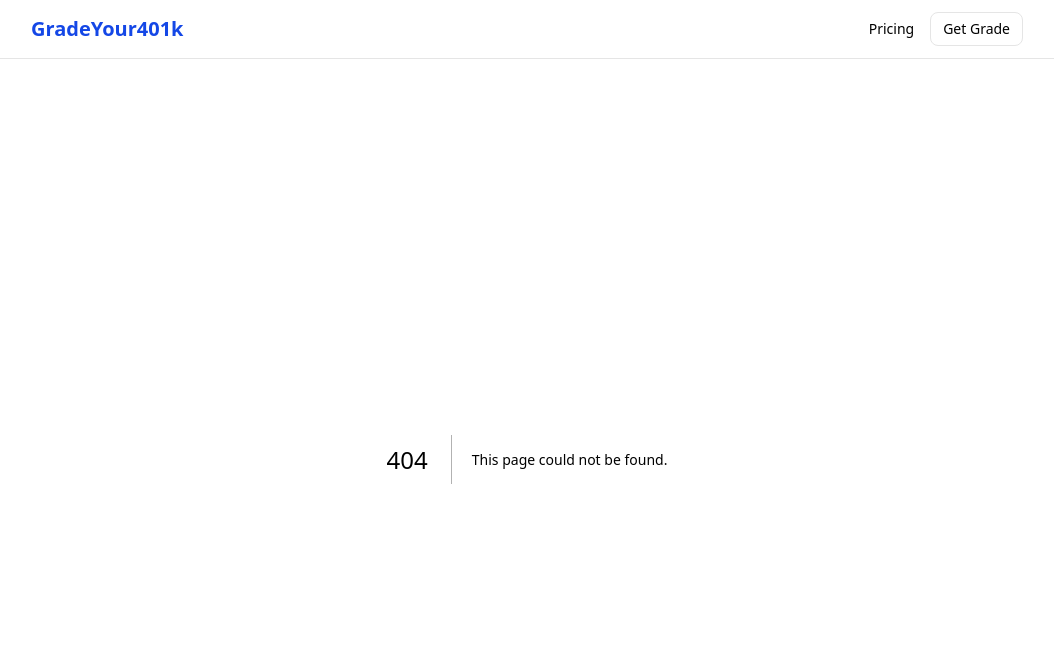
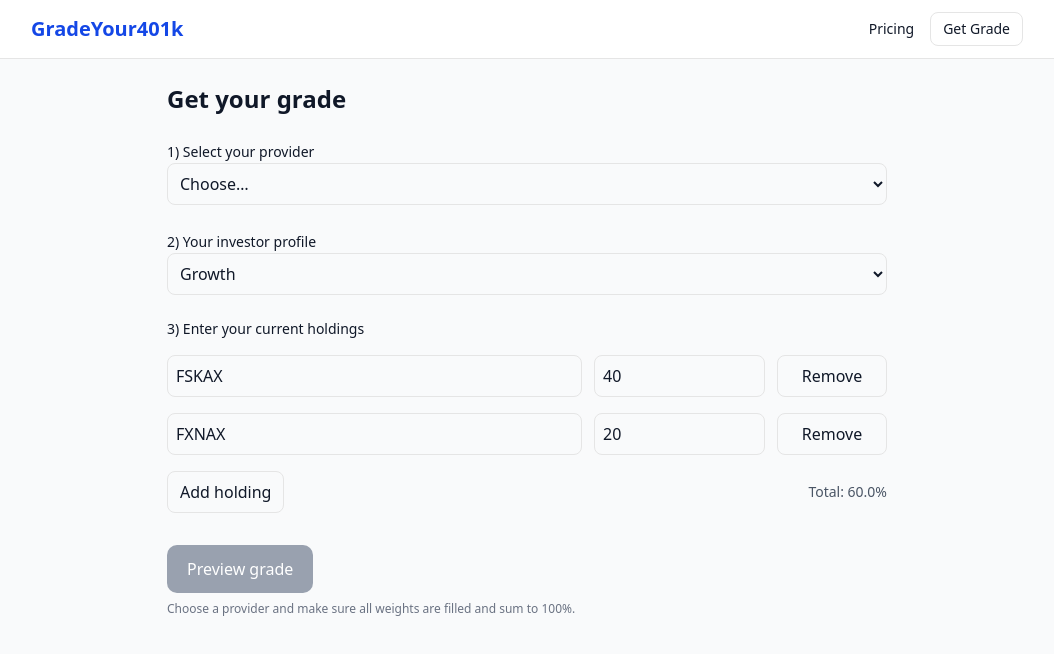
Before and after one commit to rremling/gradeyour401k, a Next.js app: page /grade/new in a window 1280 px wide. Before the commit this address had no page. Shown: the top 654 px of the page, without its empty margins (113-1167 px from the left). Built offline with nearby package versions, Linux system fonts and the light colour scheme.

Commit message:
Create page.tsx

```diff
--- /dev/null
+++ b/src/app/grade/new/page.tsx
@@ -0,0 +1,11 @@
+// src/app/grade/new/page.tsx
+import { Suspense } from "react";
+import NewGradeClient from "./_NewGradeClient";
+
+export default function NewGradePage() {
+  return (
+    <Suspense fallback={<main className="p-6">Loading form…</main>}>
+      <NewGradeClient />
+    </Suspense>
+  );
+}
```
